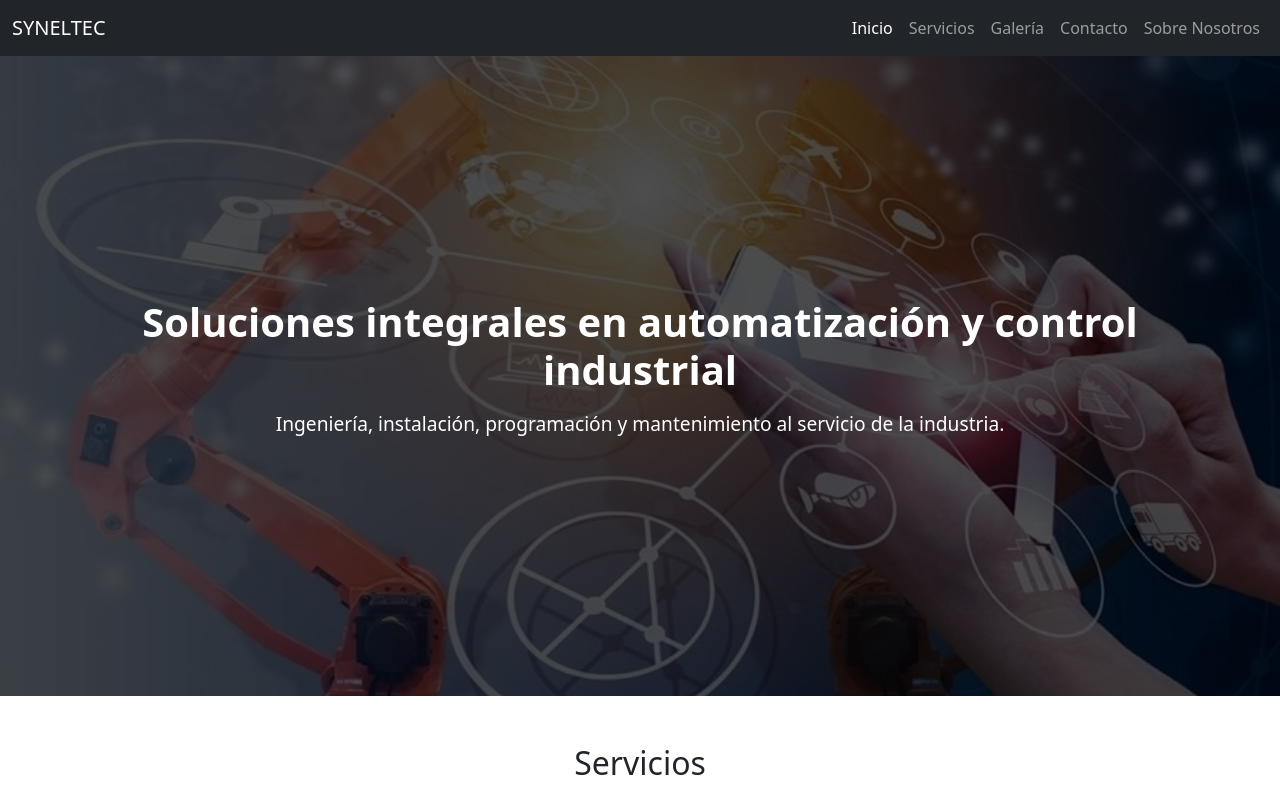
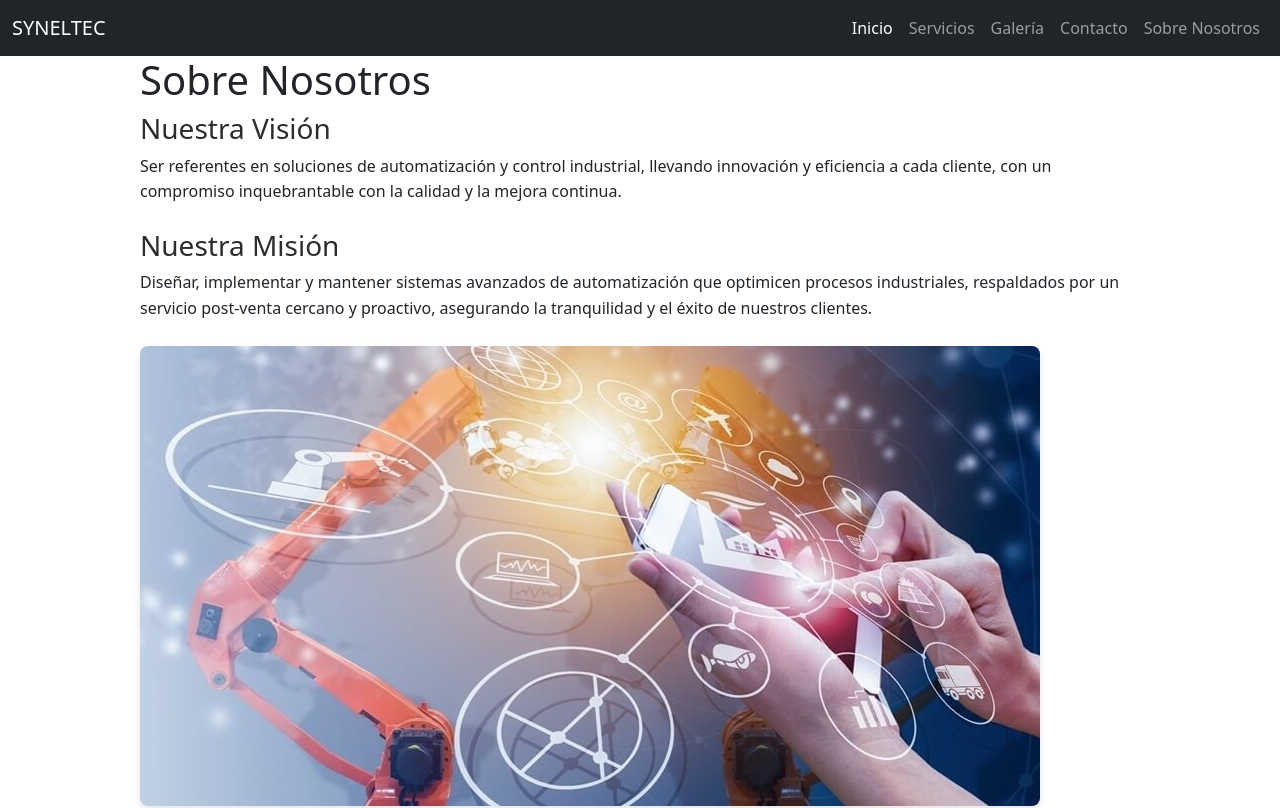
Before and after one commit to francojsequeira/Syneltec-Frontend, a React (Vite) app: page /sobrenosotros in a window 1280 px wide. Shown: the top 808 px of the page. Built offline with nearby package versions, Linux system fonts and the light colour scheme.

Commit message:
Se agrega pagina Sobre Nosotros

```diff
--- a/src/App.jsx
+++ b/src/App.jsx
@@ -1,23 +1,19 @@
-import React from 'react';
+import { BrowserRouter, Routes, Route } from 'react-router-dom';
 import Navbar from './components/Navbar';
+import Footer from './components/Footer';
 import Home from './components/Home';
-import Services from './components/Services';
-import Gallery from './components/Gallery';
-import Contact from './components/Contact';
 import SobreNosotros from './components/SobreNosotros';
-import Footer from './components/Footer';
 
 function App() {
   return (
-    <>
+    <BrowserRouter>
       <Navbar />
-      <Home />
-      <Services />
-      <Gallery />
-      <Contact />
-      <SobreNosotros />
+      <Routes>
+        <Route path="/" element={<Home />} />
+        <Route path="/sobrenosotros" element={<SobreNosotros />} />
+      </Routes>
       <Footer />
-    </>
+    </BrowserRouter>
   );
 }
 
--- a/src/components/Home.jsx
+++ b/src/components/Home.jsx
@@ -1,26 +1,30 @@
 import React from 'react';
 import styles from '../styles/Home.module.css';
 import fondoPrincipal from '../assets/img/fondo-principal.jpg';
+import Services from './Services';
+import Gallery from './Gallery';
+import Contact from './Contact';
 
 export default function Home() {
   return (
+    <>
       <section id="inicio" className={styles.principal}>
         <div className={styles.principalOverlay}>
           <img
             src={fondoPrincipal}
-          alt="Fondo principal"
+            alt="Maquinaria industrial"
             className={styles.principalImage}
           />
           <div className={styles.principalText}>
-          <h1>
-            Soluciones integrales en automatización y control industrial
-          </h1>
-          <p>
-            Ingeniería, instalación, programación y mantenimiento al servicio
-            de la industria.
-          </p>
+            <h1>Soluciones integrales en automatización y control industrial</h1>
+            <p>Ingeniería, instalación, programación y mantenimiento al servicio de la industria.</p>
           </div>
         </div>
       </section>
+
+      <Services />
+      <Gallery />
+      <Contact />
+    </>
   );
 }
--- a/src/components/Navbar.jsx
+++ b/src/components/Navbar.jsx
@@ -1,4 +1,5 @@
 import React from "react";
+import { Link } from 'react-router-dom';
 
 export default function Navbar() {
   return (
@@ -38,10 +39,11 @@ export default function Navbar() {
               </a>
             </li>
             <li className="nav-item">
-              <a className="nav-link" href="/sobre-nosotros">
+              <a className="nav-link" href="/SobreNosotros">
                 Sobre Nosotros
               </a>
             </li>
+
           </ul>
         </div>
       </div>
--- a/src/components/SobreNosotros.jsx
+++ b/src/components/SobreNosotros.jsx
@@ -1,9 +1,37 @@
 import React from 'react';
+import styles from '../styles/SobreNosotros.module.css';
+import equipoImg from '../assets/img/fondo-principal.jpg'; // ajusta el path a tu imagen
 
 export default function SobreNosotros() {
   return (
-    <section>
-      <h2>Sobre Nosotros</h2>
+    <section id="sobrenosotros" className={styles.section}>
+      <div className={styles.container}>
+        <h1 className={styles.title}>Sobre Nosotros</h1>
+        <div className={styles.contentGrid}>
+          <div className={styles.textBlock}>
+            <h2 className={styles.subtitle}>Nuestra Visión</h2>
+            <p className={styles.text}>
+              Ser referentes en soluciones de automatización y control industrial,
+              llevando innovación y eficiencia a cada cliente, con un compromiso inquebrantable
+              con la calidad y la mejora continua.
+            </p>
+
+            <h2 className={styles.subtitle}>Nuestra Misión</h2>
+            <p className={styles.text}>
+              Diseñar, implementar y mantener sistemas avanzados de automatización que
+              optimicen procesos industriales, respaldados por un servicio post-venta
+              cercano y proactivo, asegurando la tranquilidad y el éxito de nuestros clientes.
+            </p>
+          </div>
+          <div className={styles.imageWrapper}>
+            <img
+              src={equipoImg}
+              alt="Equipo de Syneltec en acción"
+              className={styles.image}
+            />
+          </div>
+        </div>
+      </div>
     </section>
   );
 }
--- a/src/styles/SobreNosotros.module.css
+++ b/src/styles/SobreNosotros.module.css
@@ -0,0 +1,53 @@
+.sobreSection {
+  padding: 4rem 2rem;
+  background-color: #f4f4f4;
+  color: #121212;
+}
+
+.container {
+  max-width: 1000px;
+  margin: 0 auto;
+}
+
+.sobreSection h1 {
+  text-align: center;
+  font-size: 2.5rem;
+  margin-bottom: 2rem;
+  color: #00bcd4;
+}
+
+.content {
+  display: flex;
+  flex-wrap: wrap;
+  gap: 2rem;
+  align-items: center;
+  justify-content: center;
+}
+
+.textBlock {
+  flex: 1 1 400px;
+}
+
+.textBlock h2 {
+  font-size: 1.75rem;
+  margin-bottom: 0.5rem;
+  color: #2c2c2d;
+}
+
+.textBlock p {
+  font-size: 1rem;
+  line-height: 1.6;
+  margin-bottom: 1.5rem;
+  font-weight: 300;
+}
+
+.imageBlock {
+  flex: 1 1 300px;
+  text-align: center;
+}
+
+.image {
+  max-width: 100%;
+  border-radius: 8px;
+  box-shadow: 0 4px 8px rgba(0,0,0,0.1);
+}
```
Lines whose indentation alone changed are shown as unchanged.
